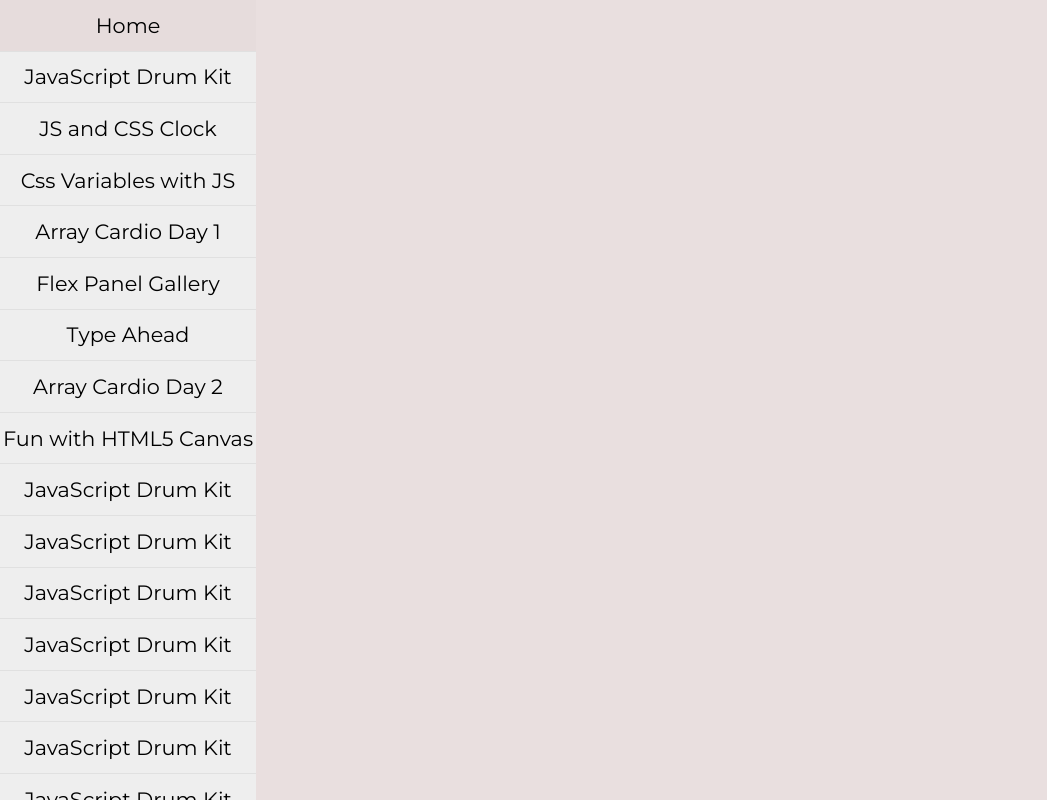
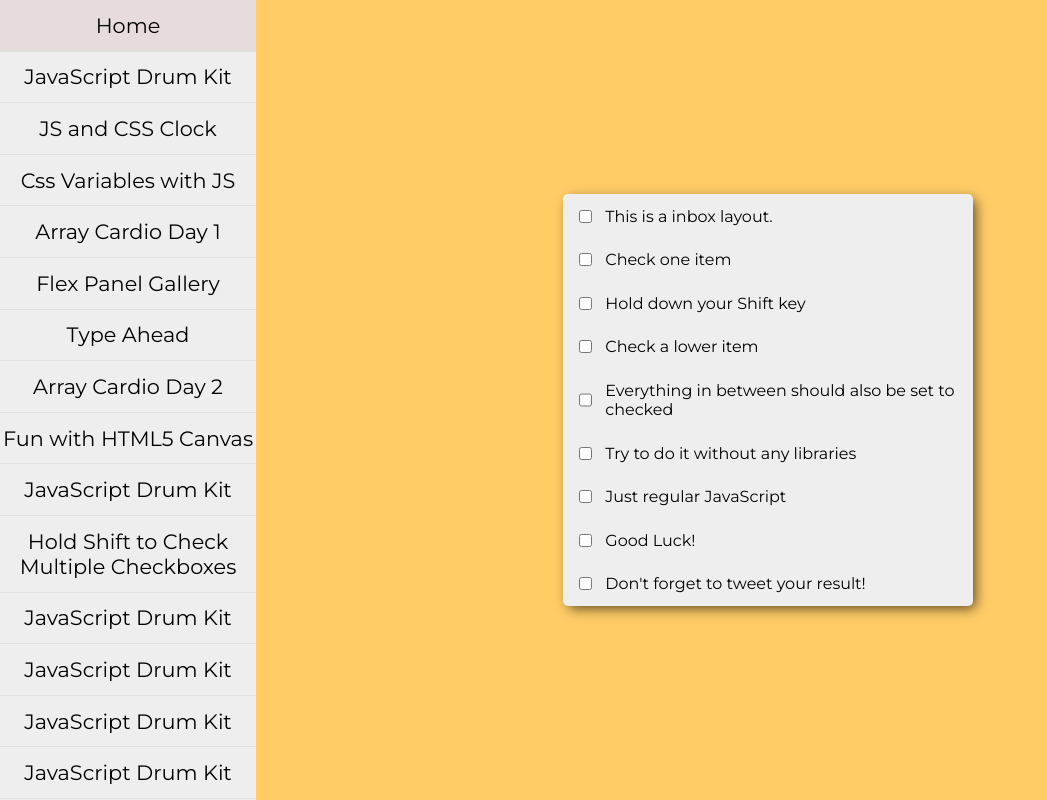
Before and after one commit to ramirogordon/javascript30, a React (Create React App) app in the folder curso/: page /check-multiple-checkboxes in a window 1280 px wide. Shown: the whole page, without its empty margins (0-1047 px from the left). Built offline with nearby package versions, Linux system fonts and the light colour scheme.

Commit message:
finished with multiple checkboxes task

```diff
--- a/curso/src/App.js
+++ b/curso/src/App.js
@@ -10,6 +10,7 @@ import FlexPanel from './component/FlexPanelGallerry/FlexPanel';
 import TypeAhead from './component/TypeAhead/TypeAhead';
 import ArrayCardio02 from './component/ArrayCardio02/ArrayCardio02';
 import Canvas from './component/Canvas/Canvas';
+import MultipleCheckboxes from './component/CheckMultipleCheckboxes/MultipleCheckboxes';
 
 function App() {
   return (
@@ -25,6 +26,7 @@ function App() {
           <Route exact path="/type-ahead" component={TypeAhead} />
           <Route exact path="/array-cardio-02" component={ArrayCardio02} />
           <Route exact path="/canvas" component={Canvas} />
+          <Route exact path="/check-multiple-checkboxes" component={MultipleCheckboxes} />
         </div>
       </Router>
     </div>
--- /dev/null
+++ b/curso/src/component/CheckMultipleCheckboxes/MultipleCheckboxes.jsx
@@ -0,0 +1,83 @@
+import React, {useEffect} from 'react';
+import './MultipleCheckboxes.scss';
+
+const MultipleCheckboxes = () => {
+    useEffect(() => {
+        const checkboxes = document.querySelectorAll('input');
+
+        let lastCheck;
+        const handleCheck = (e) => {
+            let inBetween = false;
+
+            if (e.target.checked && lastCheck) {
+                checkboxes.forEach((checkbox) => {
+                    if(checkbox === e.target || checkbox === lastCheck) {
+                        inBetween = !inBetween
+                    }
+                    if(inBetween) {
+                        checkbox.checked = true;
+                    }
+                })
+            }
+
+            if(e.target.checked) {
+                lastCheck = e.target;
+            } else {
+                console.log(inBetween);
+                checkboxes.forEach(checkbox => {
+                    if(!inBetween) {
+                        checkbox.checked = false;
+                    }
+                });
+                lastCheck = undefined;
+            }
+        }
+
+        checkboxes.forEach((checkbox) => checkbox.addEventListener('click', handleCheck));
+
+    });
+    return (
+        <div className="multiple-checkboxes">
+            <div className="inbox">
+                <div className="item">
+                    <input type="checkbox" />
+                    <label>This is a inbox layout.</label>
+                </div>
+                <div className="item">
+                    <input type="checkbox" />
+                    <label>Check one item</label>
+                </div>
+                <div className="item">
+                    <input type="checkbox" />
+                    <label>Hold down your Shift key</label>
+                </div>
+                <div className="item">
+                    <input type="checkbox" />
+                    <label>Check a lower item</label>
+                </div>
+                <div className="item">
+                    <input type="checkbox" />
+                    <label>Everything in between should also be set to checked</label>
+                </div>
+                <div className="item">
+                    <input type="checkbox" />
+                    <label>Try to do it without any libraries</label>
+                </div>
+                <div className="item">
+                    <input type="checkbox" />
+                    <label>Just regular JavaScript</label>
+                </div>
+                <div className="item">
+                    <input type="checkbox" />
+                    <label>Good Luck!</label>
+                </div>
+                <div className="item">
+                    <input type="checkbox" />
+                    <label>Don't forget to tweet your result!</label>
+                </div>
+            </div>
+        </div>
+    )
+}
+
+export default MultipleCheckboxes
--- /dev/null
+++ b/curso/src/component/CheckMultipleCheckboxes/MultipleCheckboxes.scss
@@ -0,0 +1,29 @@
+.multiple-checkboxes {
+    width: 100%;
+    height: 100%;
+    background: #ffcc66;
+    display: flex;
+    justify-content: center;
+    align-items: center;
+    .inbox {
+        background: #eeeeee;
+        border-radius: 5px;
+        width: 40%;
+        display: flex;
+        flex-direction: column;
+        -webkit-box-shadow: 4px 4px 13px -2px rgba(0,0,0,0.69);
+        -moz-box-shadow: 4px 4px 13px -2px rgba(0,0,0,0.69);
+        box-shadow: 4px 4px 13px -2px rgba(0,0,0,0.69);
+        .item {
+            padding: 3%;
+            display: flex;
+            input {
+                transition: 1s;
+                margin-right: 0.8rem;
+            }
+            input:checked + label {
+                text-decoration: line-through;
+            }
+        }
+    }
+}
--- a/curso/src/component/NavBar.jsx
+++ b/curso/src/component/NavBar.jsx
@@ -36,8 +36,8 @@ const NavBar = () => {
             <Link to="/javascript-drum-kit">
                 <li>JavaScript Drum Kit</li>
             </Link>
-            <Link to="/javascript-drum-kit">
-                <li>JavaScript Drum Kit</li>
+            <Link to="/check-multiple-checkboxes">
+                <li>Hold Shift to Check Multiple Checkboxes</li>
             </Link>
             <Link to="/javascript-drum-kit">
                 <li>JavaScript Drum Kit</li>
```
